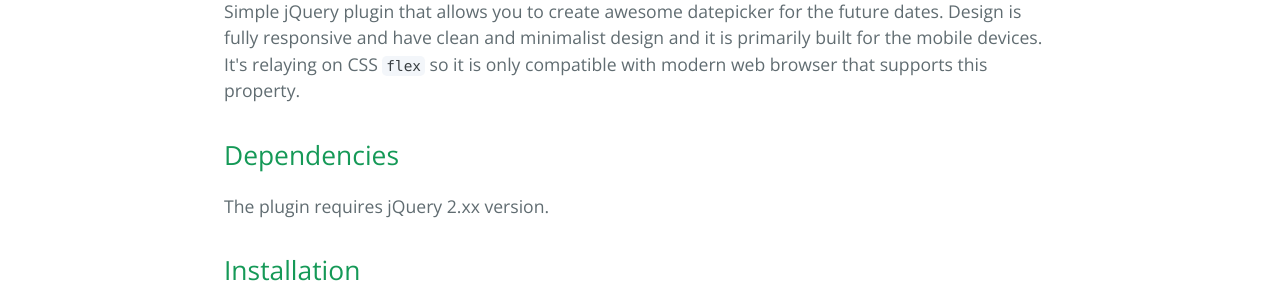
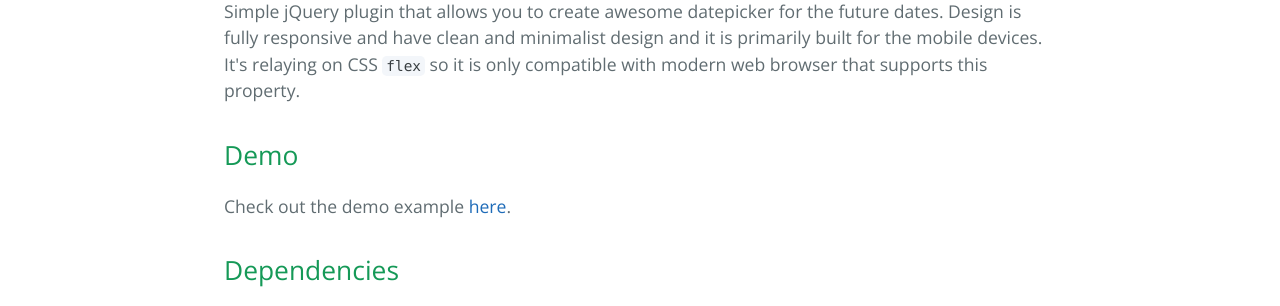
Before and after one commit to alexmicic/jQuery.futureDatepicker, a plain HTML site: page index.html in a window 1280 px wide. Shown: the part 487-793 px from the top of the page. Drawn offline with nearby package versions, Linux system fonts and the light colour scheme.

```diff
--- a/index.html
+++ b/index.html
@@ -24,6 +24,11 @@
 
 <p>Simple jQuery plugin that allows you to create awesome datepicker for the future dates.
 Design is fully responsive and have clean and minimalist design and it is primarily built for the mobile devices. It's relaying on CSS <code>flex</code> so it is only compatible with modern web browser that supports this property.</p>
+
+<h2>
+<a id="demo" class="anchor" href="#demo" aria-hidden="true"><span aria-hidden="true" class="octicon octicon-link"></span></a>Demo</h2>
+
+<p>Check out the demo example <a href="http://alexmicic.github.io/jQuery.futureDatepicker.demo/">here</a>.</p>
 
 <h2>
 <a id="dependencies" class="anchor" href="#dependencies" aria-hidden="true"><span aria-hidden="true" class="octicon octicon-link"></span></a>Dependencies</h2>
```
Also changed, not shown: params.json (+1 -1 lines).
